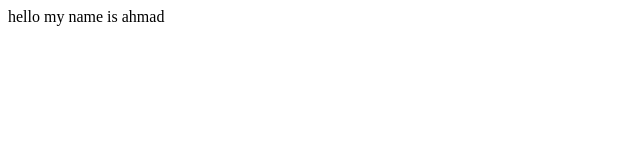
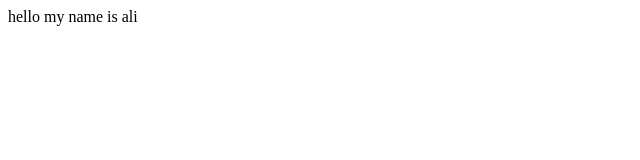
Before and after one commit to ahmad7767/test-3, a plain HTML site: page index.html in a window 1280 px wide. Shown: the full height of the page, 0-640 px from the left. Drawn offline with Linux system fonts and the light colour scheme.

Commit message:
name change

```diff
--- a/index.html
+++ b/index.html
@@ -7,6 +7,6 @@
 </head>
 <body>
     hello
-    my name is ahmad
+    my name is ali
 </body>
 </html>
```
